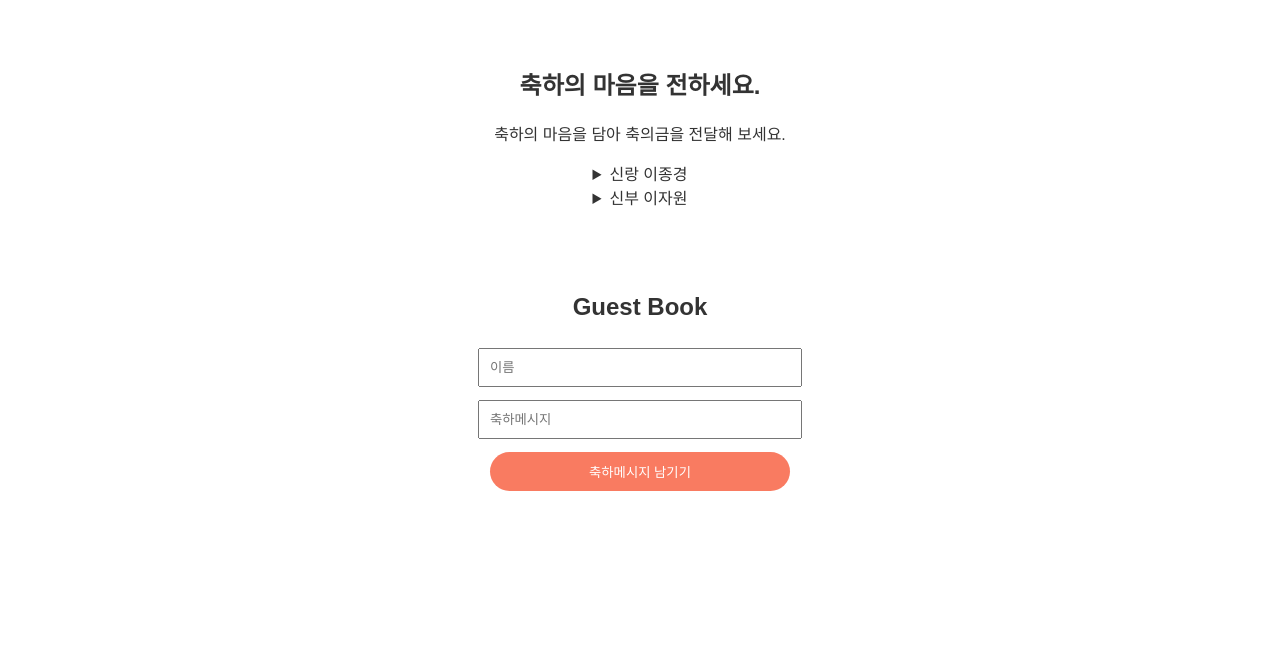
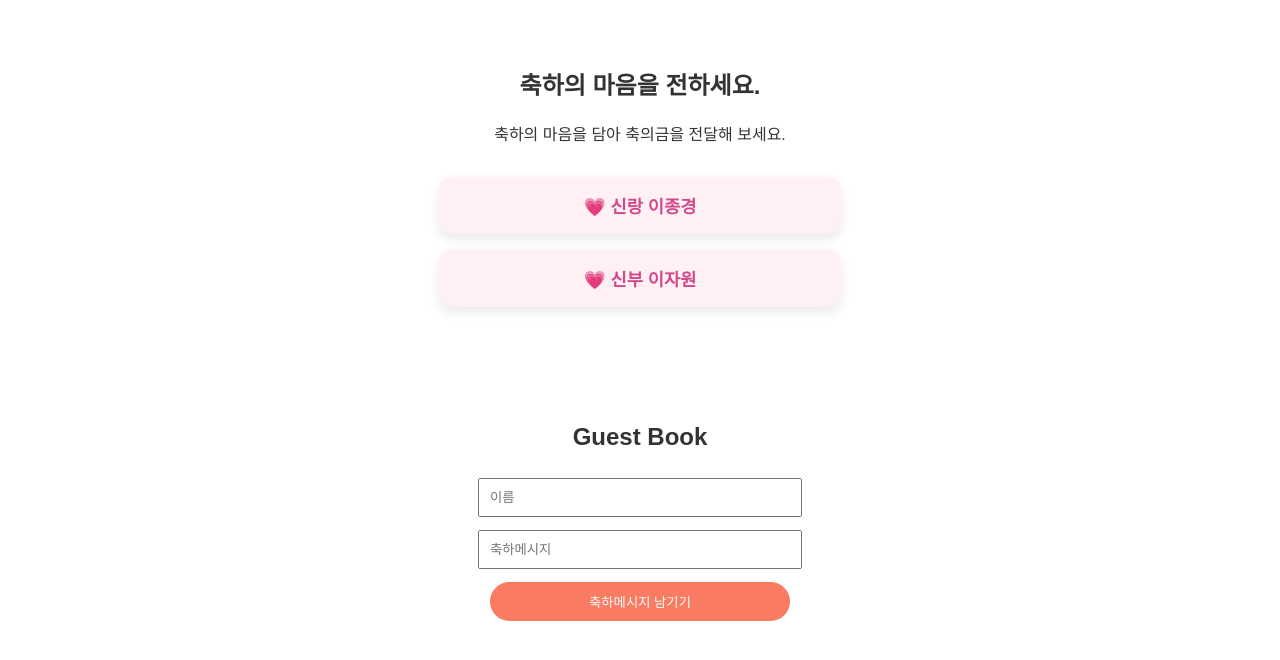
Before and after one commit to jawon222/wedding, a plain HTML site: page index.html in a window 1280 px wide. Shown: the part 3161-3821 px from the top of the page. Before the commit the page ends 3707 px from the top, so only its background shows below. Drawn offline with nearby package versions, Linux system fonts and the light colour scheme; a web font is replaced by a local one.

Commit message:
Update index.html
계좌번호 영역 수정

```diff
--- a/index.html
+++ b/index.html
@@ -105,36 +105,40 @@
     <iframe src="https://maps.google.com/maps?q=전북특별자치도 익산시 동서로 380&output=embed" width="100%" height="300"></iframe>
   </section>
 
-  <!-- 6. Account Info -->
+ <!-- 6. Account Info -->
 <section class="page" id="account">
   <h2>축하의 마음을 전하세요.</h2>
   <p>축하의 마음을 담아 축의금을 전달해 보세요.</p>
 
-    <details>
-      <summary>신랑 이종경</summary>
-      <div class="account-info">
-        농협 531012-56-215786
+  <div class="account-container">
+    <!-- 신랑 -->
+    <details class="account-card">
+      <summary>💗 신랑 이종경</summary>
+      <div class="account-details">
+        <p>농협 531012-56-215786<br>예금주: 이종경</p>
         <button onclick="copyToClipboard('531012-56-215786')">복사</button>
       </div>
     </details>
 
-    <details>
-      <summary>신부 이자원</summary>
-      <div class="account-info">
-        신한은행 110-336-161568
+    <!-- 신부 -->
+    <details class="account-card">
+      <summary>💗 신부 이자원</summary>
+      <div class="account-details">
+        <p>신한은행 110-336-161568<br>예금주: 이자원</p>
         <button onclick="copyToClipboard('110-336-161568')">복사</button>
       </div>
     </details>
   </div>
 </section>
 
-  <script>
+<script>
   function copyToClipboard(text) {
     navigator.clipboard.writeText(text).then(() => {
       alert("계좌번호가 복사되었습니다.");
     });
   }
 </script>
+
 
 
 
```
